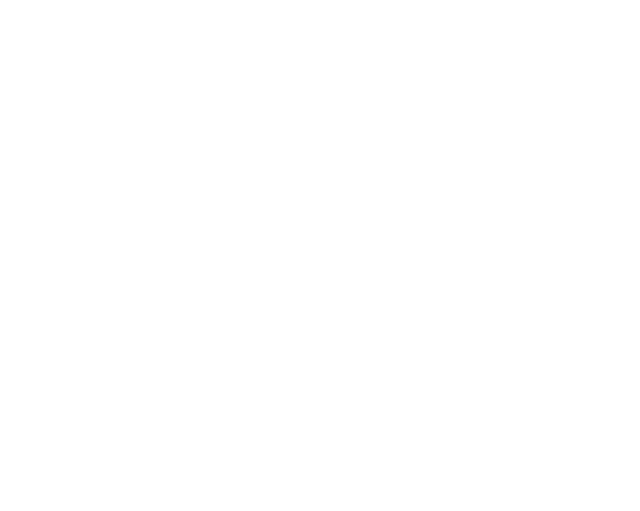
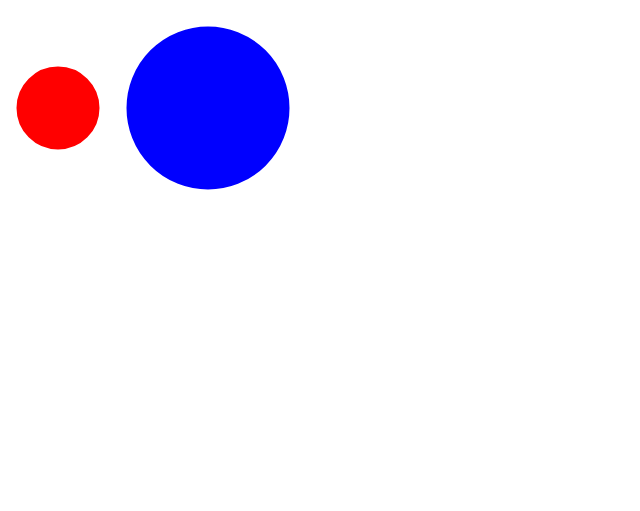
Before and after one commit to macraig/infovis, a plain HTML site: page index.html in a window 1280 px wide. Shown: the whole page, without its empty margins (0-640 px from the left). Drawn offline with Linux system fonts and the light colour scheme.

Commit message:
Update index.html

```diff
--- a/index.html
+++ b/index.html
@@ -3,9 +3,12 @@
 <head>
   <meta charset="utf-8">
   <meta name="viewport" content="width=device-width">
-  <title>Hello world</title>
+  <title>Circles</title>
 </head>
 <body>
-
+<svg height="500" width="500">
+  <circle cx="50" cy="100" r="40" stroke="red" stroke-width="3" fill="red" />
+  <circle cx="200" cy="100" r="80" stroke="blue" stroke-width="3" fill="blue" />
+</svg>
 </body>
 </html>
```
